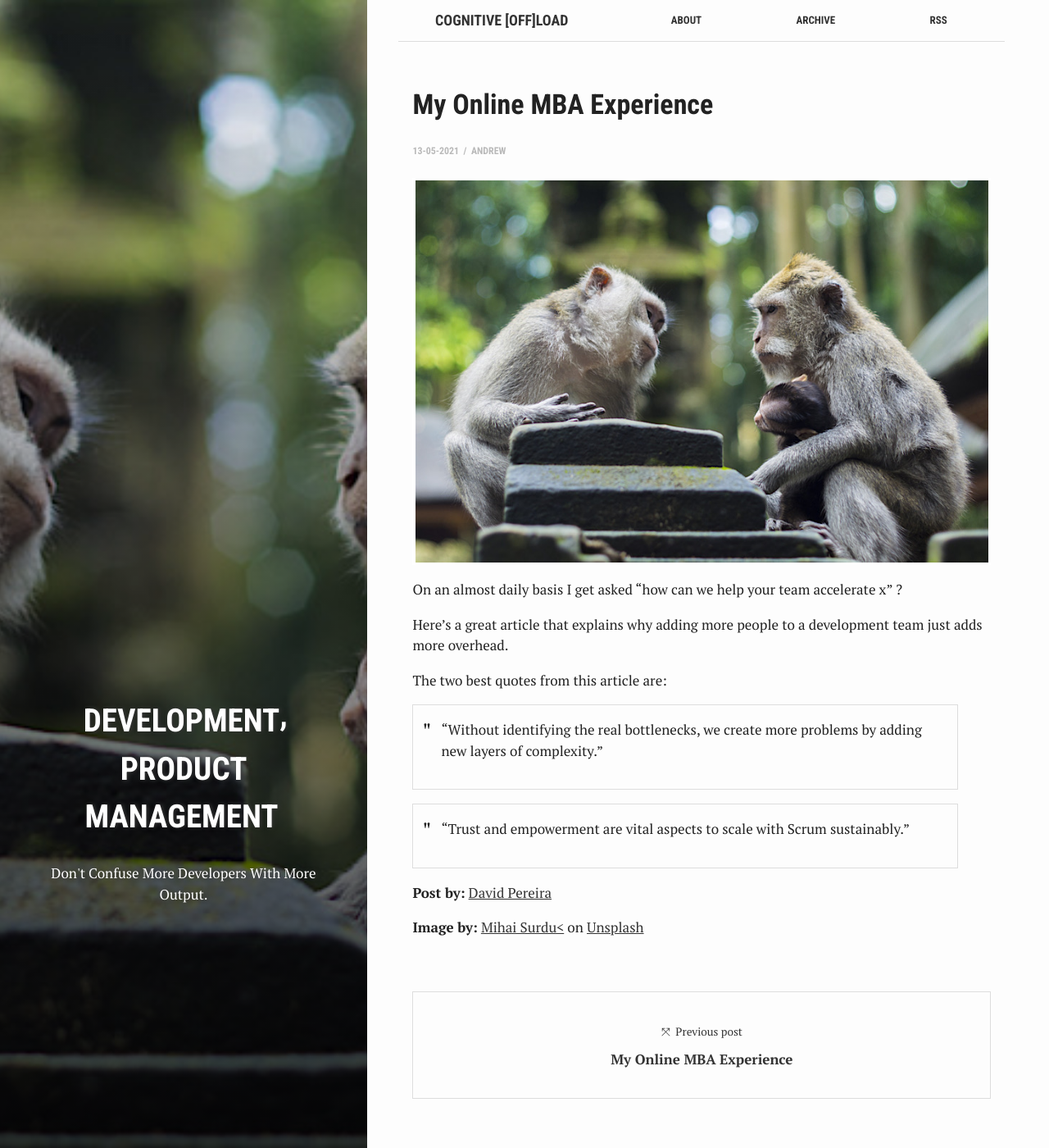
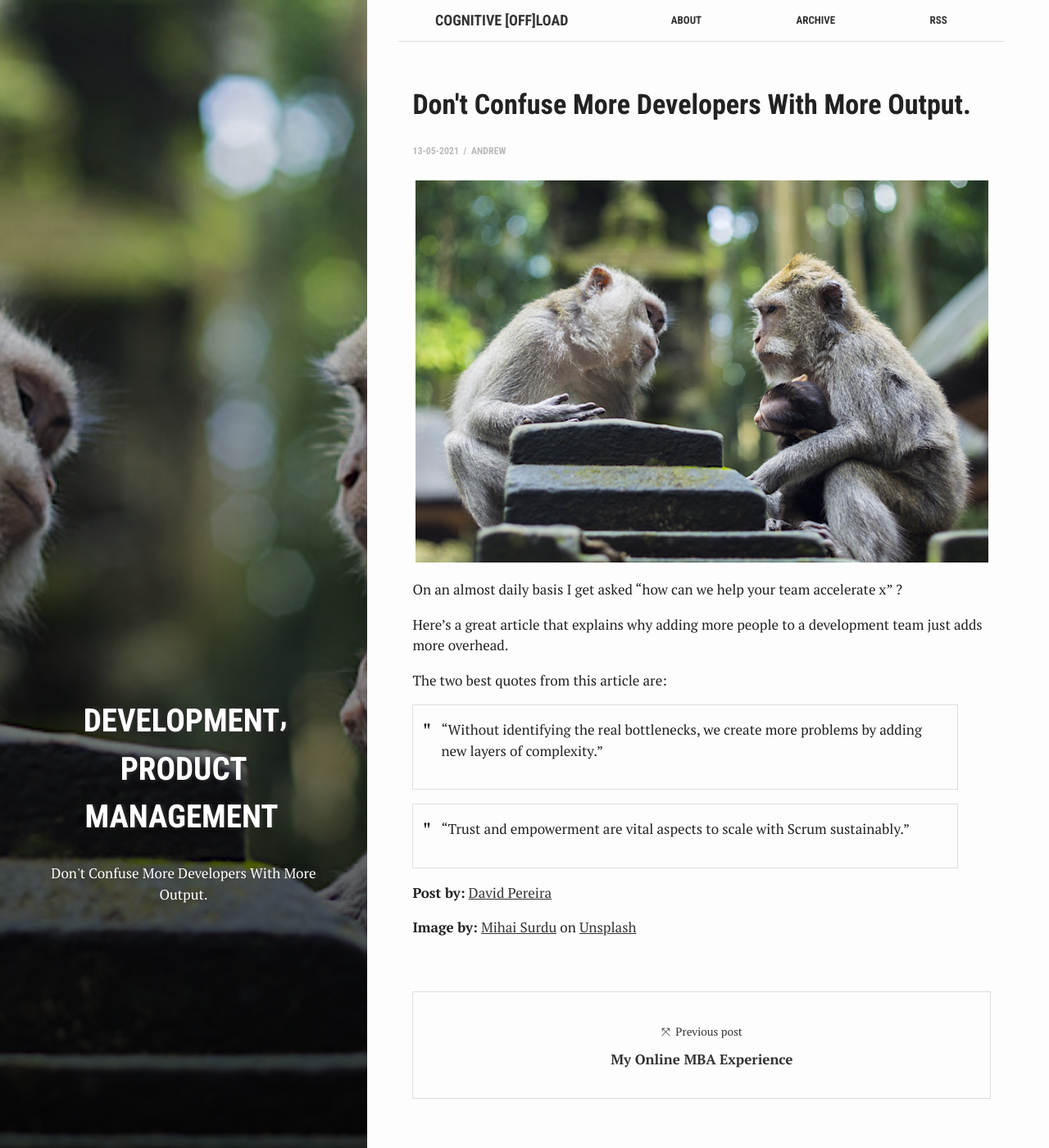
Before and after one commit to andrewshawza/cognitive, a Jekyll site: the page built from _posts/2021-05-13-dont-confuse.md, in a window 1280 px wide and 1400 px high. Shown: the whole window at 82% size. Built offline with Jekyll 4.4.1, drawn with Linux system fonts in a browser that asks for light colours.

Commit message:
Update 2021-05-13-dont-confuse.md

```diff
--- a/_posts/2021-05-13-dont-confuse.md
+++ b/_posts/2021-05-13-dont-confuse.md
@@ -1,7 +1,7 @@
 ---
 bg: "dont-confuse.jpg"
 layout: post
-title:  "My Online MBA Experience"
+title:  "Don't Confuse More Developers With More Output."
 crawlertitle: "More Developers not equal to More Output "
 summary: "Don't Confuse More Developers With More Output."
 date:   2021-05-13 19:00:47 +0100
@@ -28,4 +28,4 @@ The two best quotes from this article are:
 
 **Post by:** [David Pereira](https://medium.com/serious-scrum/dont-confuse-more-developers-with-more-output-8041d2452e72)
 
-**Image by:** [Mihai Surdu<](https://unsplash.com/@mihaisurdu?utm_source=medium&utm_medium=referral) on [Unsplash](HTTPS://unsplash.com)
+**Image by:** [Mihai Surdu](https://unsplash.com/@mihaisurdu?utm_source=medium&utm_medium=referral) on [Unsplash](https:://unsplash.com)
```
